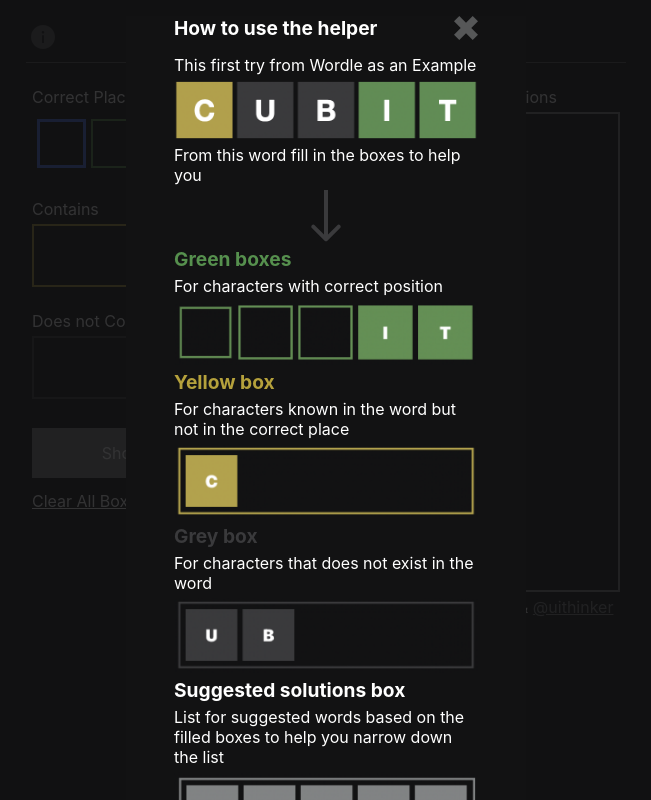
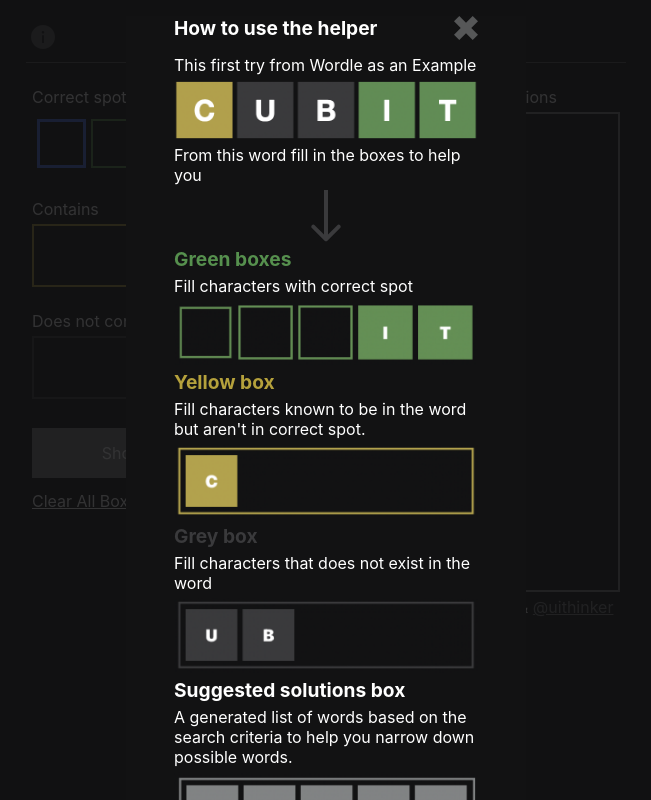
Before and after one commit to abdevlpr/help-wordle, a React (Create React App) app: page / in a window 1280 px wide. Both pictures are taken after a click on the element 357 px from the left and 36 px from the top of the page. Shown: the whole page, without its empty margins (314-965 px from the left). Built offline with nearby package versions, Linux system fonts and the light colour scheme.

Commit message:
fix: minor vocabulary

```diff
--- a/src/App.tsx
+++ b/src/App.tsx
@@ -252,25 +252,25 @@ function App() {
               <span>From this word fill in the boxes to help you</span>
               <img src={arrowIcon} className="arrowImg" alt="" />
               <label className="correctTxt">Green boxes</label>
-              <span>For characters with correct position</span>
+              <span>Fill characters with correct spot</span>
               <img src={Tut2} alt="" />
               <label className="containTxt">Yellow box</label>
               <span>
-                For characters known in the word but not in the correct place
+                Fill characters known to be in the word but aren't in correct spot.
               </span>
               <img src={Tut3} alt="" />
               <label className="notContainTxt">Grey box</label>
-              <span>For characters that does not exist in the word</span>
+              <span>Fill characters that does not exist in the word</span>
               <img src={Tut4} alt="" />
               <label>Suggested solutions box</label>
               <span>
-                List for suggested words based on the filled boxes to help you
-                narrow down the list
+                A generated list of words based on the search criteria to help you
+                narrow down possible words.
               </span>
               <img src={Tut5} alt="" />
               <label>
-                Yay!... Testing with the first word on the list got us the
-                result correct in wordle
+                Yay!... Trying the first suggestion on the list got us the
+                correct result for wordle !
               </label>
               <img src={Tut6} alt="" />
             </div>
@@ -288,7 +288,7 @@ function App() {
       <main>
         <section className="trials">
           <div className="inputWrapper">
-            <label>Correct Place</label>
+            <label>Correct spot</label>
             <div className="lettersWrapper correct">
               <input
                 type="text"
@@ -378,7 +378,7 @@ function App() {
             </label>
           </div>
           <div className="inputWrapper">
-            <label>Does not Contain</label>
+            <label>Does not contain</label>
             <label
               htmlFor="justInput"
               className={`lettersWrapper notcontain ${
```
